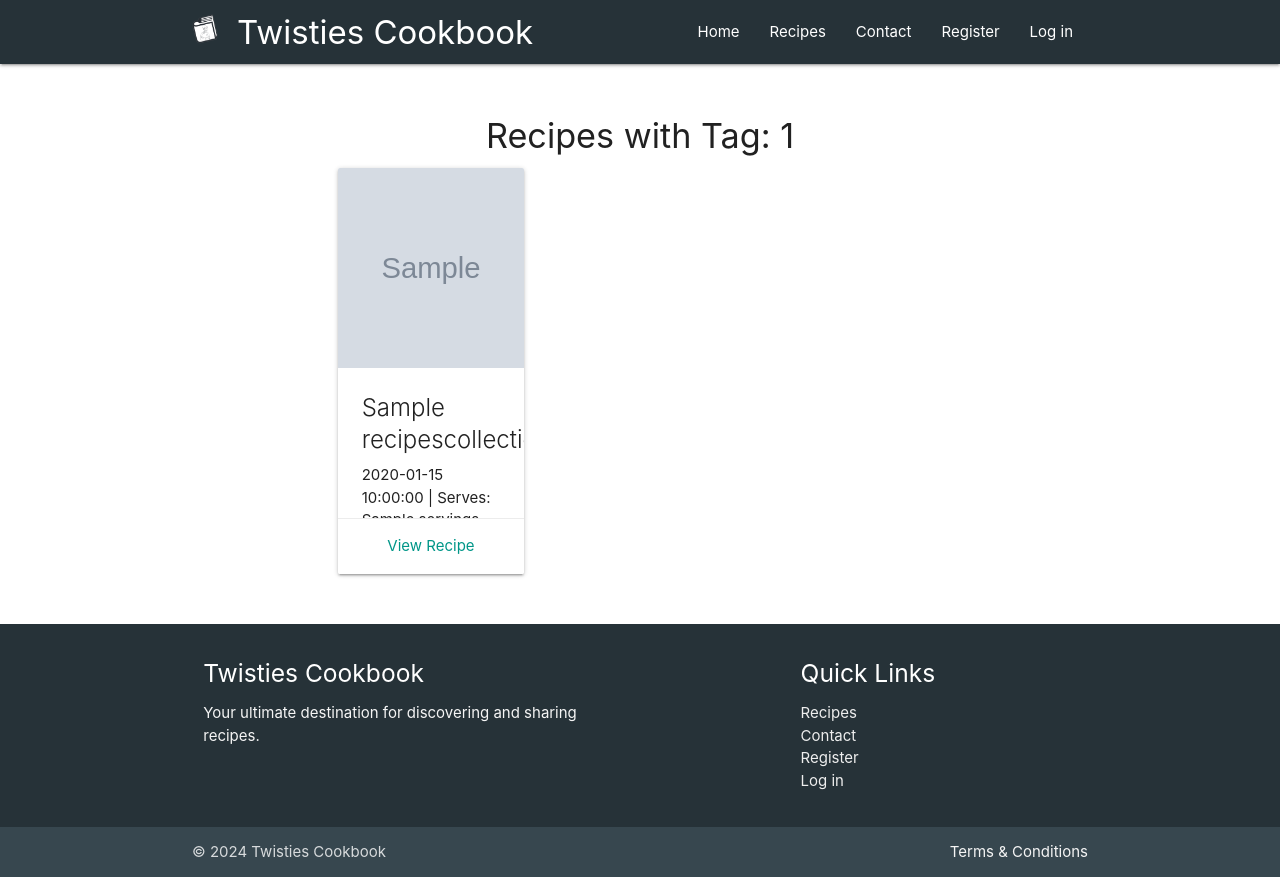
After one commit to twisty147/Twisties-Cook-Book, a Flask app: page /recipes/tag/1 in a window 1280 px wide. The commit adds this page. Run offline with Flask 2, Linux system fonts and the light colour scheme; grey boxes marked "Sample" are stand-in pictures; a database or web service that is not in the repository returns one stand-in record (values such as "Sample title"); some libraries are stand-ins or nearby versions.

Commit message:
Implemented a route to fetch and display recipes by selected tags.- Updated recipe detail page to link each tag to a tag-based search page. Created a new template to show recipes filtered by tag.

```diff
--- a/app.py
+++ b/app.py
@@ -45,6 +45,13 @@ def get_recipe(recipe_id):
     recipe = recipesCollection.find_one_or_404({'_id': recipe_id})
     return render_template('recipe_detail.html', recipe=recipe)
 
+@app.route('/recipes/tag/<tag>')
+def get_recipes_by_tag(tag):
+    # Reference the collection from the database
+    recipesCollection = mongo.db.recipesCollection
+    # Query to find recipes with the selected tag
+    recipes = recipesCollection.find({'tags': tag})
+    return render_template('recipes_by_tag.html', recipes=recipes, tag=tag)
 
 
 
--- a/templates/recipe_detail.html
+++ b/templates/recipe_detail.html
@@ -43,14 +43,17 @@
                         {% endfor %}
                     </ul>
                 </div>
+
                 <div class="card-panel teal lighten-4">
                     <h5>Tags</h5>
                     <div>
                         {% for tag in recipe.tags %}
-                        <a class="btn-small teal darken-1 waves-effect waves-light">{{ tag }}</a>
+                        <a href="{{ url_for('get_recipes_by_tag', tag=tag) }}" class="btn-small teal darken-1 waves-effect waves-light">{{ tag }}</a>
                         {% endfor %}
                     </div>
                 </div>
+
+
             </div>
         </div>
         <div class="row">
--- /dev/null
+++ b/templates/recipes_by_tag.html
@@ -0,0 +1,30 @@
+{% extends "base.html" %}
+
+{% block content %}
+<!-- Recipes by Tag Section -->
+<div class="section">
+    <div class="container">
+        <h4 class="center-align">Recipes with Tag: {{ tag }}</h4>
+        <div class="row">
+            {% for recipe in recipes %}
+            <div class="col s12 m6 l4">
+                <a href="{{ url_for('get_recipe', recipe_id=recipe['_id']) }}" class="card-link">
+                    <div class="card">
+                        <div class="card-image">
+                            <img src="{{ recipe['image_url'] }}" alt="{{ recipe['title'] }}">
+                        </div>
+                        <div class="card-content">
+                            <span class="card-title">{{ recipe['title'] }}</span>
+                            <p> {{ recipe['cook_time'] }} | Serves: {{ recipe['servings'] }}</p>
+                        </div>
+                        <div class="card-action">
+                            <span class="teal-text">View Recipe</span>
+                        </div>
+                    </div>
+                </a>
+            </div>
+            {% endfor %}
+        </div>
+    </div>
+</div>
+{% endblock %}
```
